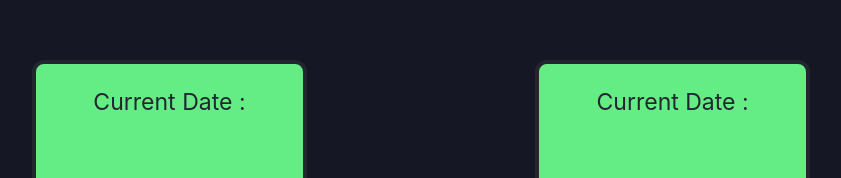
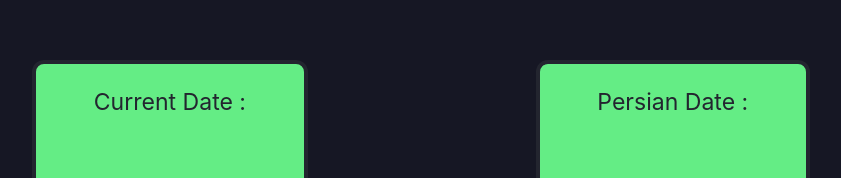
Before and after one commit to NazaNEYn/Current-Date-react, a React (Create React App) app: page / in a window 1280 px wide. Shown: the part 193-371 px from the top of the page, without its empty margins (219-1060 px from the left). Built offline with nearby package versions, Linux system fonts and the light colour scheme.

Commit message:
updating

```diff
--- a/src/App.js
+++ b/src/App.js
@@ -1,8 +1,6 @@
 import Parent from './component/Parent'
 
 const App = () => {
-  document.title = 'Current Date'
-
   const date = new Date()
 
   return (
--- a/src/component/PersianDate.js
+++ b/src/component/PersianDate.js
@@ -9,7 +9,7 @@ function PersianDate(props) {
   return (
     <div>
       <div className="child">
-        <div className="text">Current Date :</div>
+        <div className="text">Persian Date :</div>
         <div className="year">{persianYear}</div>
         <div>{persianMonth}</div>
         <div>{persianDay}</div>
```
